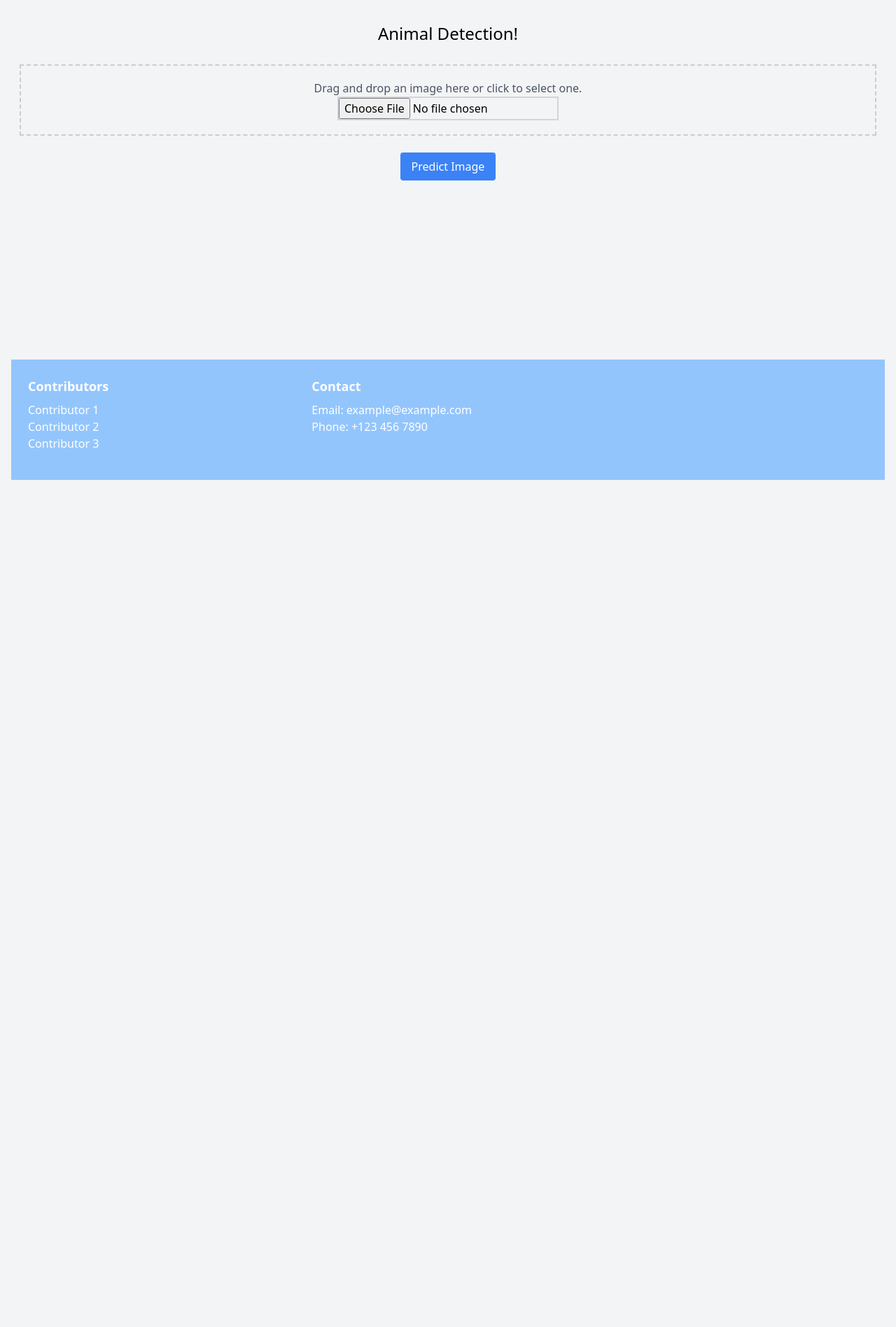
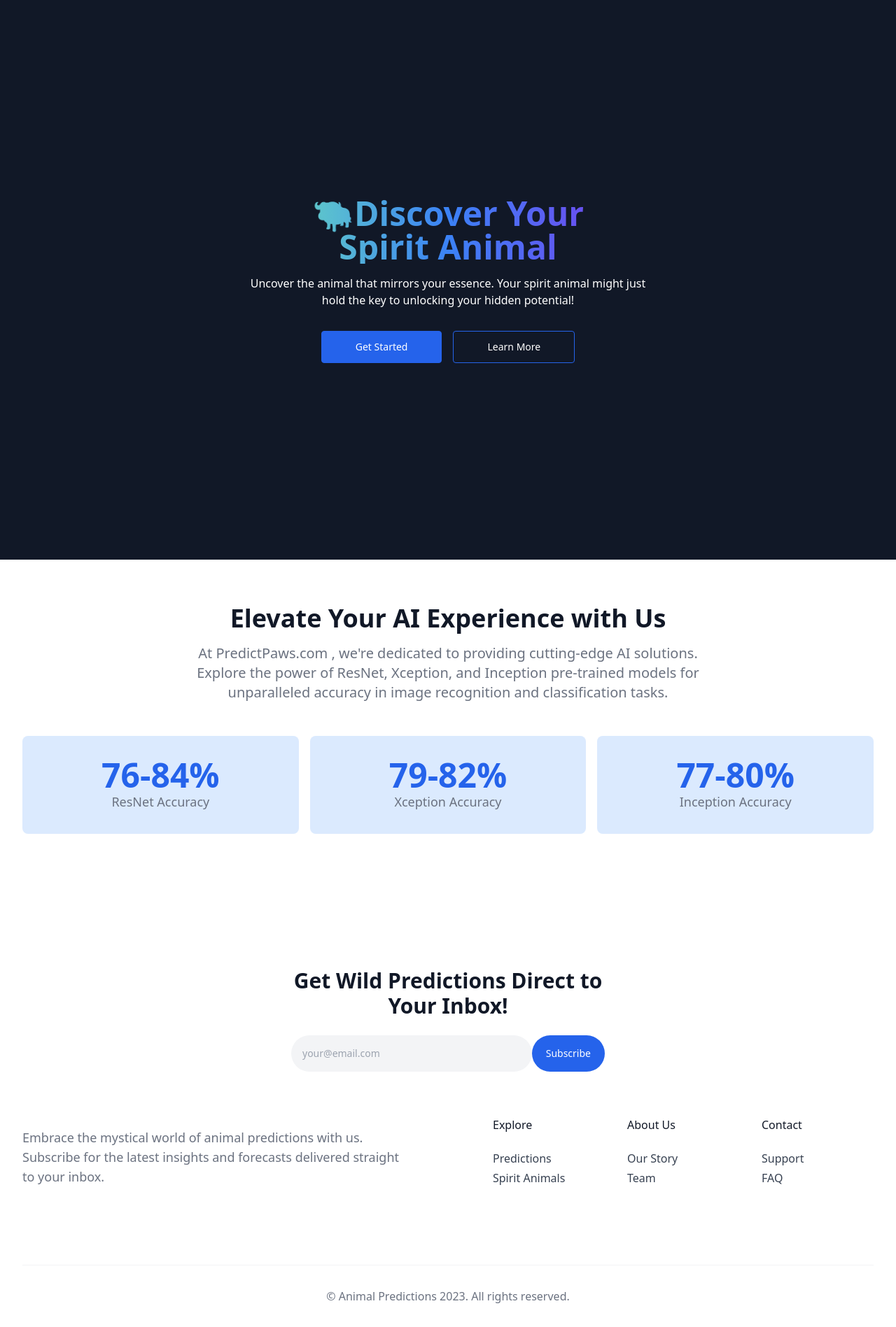
Before and after one commit to Tom-Mouse-p/animal-image-classifier, a Flask app: page / in a window 1280 px wide. Shown: the whole page at 70% size. Before the commit the page ends 686 px from the top, so only its background shows below. Run offline with Flask 2, Linux system fonts and the light colour scheme.

Commit message:
added a home page

```diff
--- a/app.py
+++ b/app.py
@@ -17,11 +17,18 @@ class_names = {
     # Add more class mappings as needed
 }
 
+
 @app.route('/', methods=['GET'])
 def hello_world():
+    return render_template('main.html', )
+
+
+@app.route('/predict', methods=['GET'])
+def predict_page():
     return render_template('index.html')
 
-@app.route('/', methods=['POST'])
+
+@app.route('/predict', methods=['POST'])
 def predict():
     imagefile = request.files['imagefile']
     image_path = "./images/" + imagefile.filename
--- a/templates/index.html
+++ b/templates/index.html
@@ -20,7 +20,7 @@
 
     <h1 class="text-2xl text-center my-4">Animal Detection!</h1>
 
-    <form class="text-center" action='/' method="post" enctype="multipart/form-data">
+    <form class="text-center" action='/predict' method="post" enctype="multipart/form-data">
 
         <div class="p-3 text-center">
             <div id="drop-zone">
--- /dev/null
+++ b/templates/main.html
@@ -0,0 +1,254 @@
+<!DOCTYPE html>
+<html lang="en">
+  <head>
+    <meta charset="UTF-8" />
+    <meta name="viewport" content="width=device-width, initial-scale=1.0" />
+    <title>Animal Detection</title>
+    <link
+      href="https://cdn.jsdelivr.net/npm/tailwindcss@2.2.15/dist/tailwind.min.css"
+      rel="stylesheet"
+    />
+  </head>
+  <body>
+    <section class="bg-gray-900 text-white">
+      <div
+        class="mx-auto max-w-screen-xl px-4 py-32 lg:flex lg:h-screen lg:items-center"
+      >
+        <div class="mx-auto max-w-3xl text-center">
+          <h1
+            class="bg-gradient-to-r from-green-300 via-blue-500 to-purple-600 bg-clip-text text-3xl font-extrabold text-transparent sm:text-5xl"
+          >
+          🐃Discover Your
+
+            <span class="sm:block"> Spirit Animal </span>
+          </h1>
+
+          <p class="mx-auto mt-4 max-w-xl sm:text-xl/relaxed">
+            Uncover the animal that mirrors your essence. Your spirit animal
+            might just hold the key to unlocking your hidden potential!
+          </p>
+
+          <div class="mt-8 flex flex-wrap justify-center gap-4">
+            <a
+              class="block w-full rounded border border-blue-600 bg-blue-600 px-12 py-3 text-sm font-medium text-white hover:bg-transparent hover:text-white focus:outline-none focus:ring active:text-opacity-75 sm:w-auto"
+              href="/predict"
+            >
+              Get Started
+            </a>
+
+            <a
+              class="block w-full rounded border border-blue-600 px-12 py-3 text-sm font-medium text-white hover:bg-blue-600 focus:outline-none focus:ring active:bg-blue-500 sm:w-auto"
+              href="#about"
+            >
+              Learn More
+            </a>
+          </div>
+        </div>
+      </div>
+    </section>
+
+    <section class="bg-white" id="about">
+      <div class="mx-auto max-w-screen-xl px-4 py-12 sm:px-6 md:py-16 lg:px-8">
+        <div class="mx-auto max-w-3xl text-center">
+          <h2 class="text-3xl font-bold text-gray-900 sm:text-4xl">
+            Elevate Your AI Experience with Us
+          </h2>
+
+          <p class="mt-4 text-gray-500 sm:text-xl">
+            At PredictPaws.com , we're dedicated to providing cutting-edge AI
+            solutions. Explore the power of ResNet, Xception, and Inception
+            pre-trained models for unparalleled accuracy in image recognition
+            and classification tasks.
+          </p>
+        </div>
+
+        <div class="mt-8 sm:mt-12">
+          <dl class="grid grid-cols-1 gap-4 sm:grid-cols-3">
+            <div
+              class="flex flex-col rounded-lg bg-blue-100 px-4 py-8 text-center"
+            >
+              <dt class="order-last text-lg font-medium text-gray-500">
+                ResNet Accuracy
+              </dt>
+
+              <dd class="text-4xl font-extrabold text-blue-600 md:text-5xl">
+                76-84%
+              </dd>
+            </div>
+
+            <div
+              class="flex flex-col rounded-lg bg-blue-100 px-4 py-8 text-center"
+            >
+              <dt class="order-last text-lg font-medium text-gray-500">
+                Xception Accuracy
+              </dt>
+
+              <dd class="text-4xl font-extrabold text-blue-600 md:text-5xl">
+                79-82%
+              </dd>
+            </div>
+
+            <div
+              class="flex flex-col rounded-lg bg-blue-100 px-4 py-8 text-center"
+            >
+              <dt class="order-last text-lg font-medium text-gray-500">
+                Inception Accuracy
+              </dt>
+
+              <dd class="text-4xl font-extrabold text-blue-600 md:text-5xl">
+                77-80%
+              </dd>
+            </div>
+          </dl>
+        </div>
+      </div>
+    </section>
+
+    <footer class="bg-white mt-16">
+      <div class="mx-auto max-w-screen-xl px-4 pb-8 pt-16 sm:px-6 lg:px-8">
+        <div class="mx-auto max-w-md">
+          <strong class="block text-center text-xl font-bold text-gray-900 sm:text-3xl">
+            Get Wild Predictions Direct to Your Inbox!
+          </strong>
+
+          <form class="mt-6">
+            <div class="flex max-w-lg">
+              <label class="sr-only" for="email"> Email </label>
+
+              <input
+                class="w-full rounded-full border-gray-200 bg-gray-100 p-4 pe-32 text-sm font-medium"
+                id="email"
+                type="email"
+                placeholder="your@email.com"
+              /><button
+                class=" end-1 top-1/2 -translate-y-1/2 rounded-full bg-blue-600 px-5 py-3 text-sm font-medium text-white transition hover:bg-blue-700" >
+                Subscribe
+              </button>
+            </div>
+          </form>
+        </div>
+
+        <div class="mt-16 grid grid-cols-1 gap-8 lg:grid-cols-2 lg:gap-32">
+          <div class="mx-auto max-w-sm lg:max-w-none">
+            <p class="mt-4 text-center text-gray-500 lg:text-left lg:text-lg">
+              Embrace the mystical world of animal predictions with us. Subscribe for the latest insights and forecasts delivered straight to your inbox.
+            </p>
+
+            <div class="mt-6 flex justify-center gap-4 lg:justify-start">
+              <a
+                class="text-gray-700 transition hover:text-gray-700/75"
+                href="#"
+                target="_blank"
+                rel="noreferrer"
+              >
+                <span class="sr-only"> Facebook </span>
+
+                <svg
+                  class="h-6 w-6"
+                  fill="currentColor"
+                  viewBox="0 0 24 24"
+                  aria-hidden="true"
+                >
+                  <!-- Facebook Icon -->
+                </svg>
+              </a>
+
+              <!-- Add your social media links and icons here -->
+
+            </div>
+          </div>
+
+          <div class="grid grid-cols-1 gap-8 text-center lg:grid-cols-3 lg:text-left">
+            <div>
+              <strong class="font-medium text-gray-900"> Explore </strong>
+
+              <ul class="mt-6 space-y-1">
+                <li>
+                  <a
+                    class="text-gray-700 transition hover:text-gray-700/75"
+                    href="#"
+                  >
+                    Predictions
+                  </a>
+                </li>
+
+                <li>
+                  <a
+                    class="text-gray-700 transition hover:text-gray-700/75"
+                    href="#"
+                  >
+                    Spirit Animals
+                  </a>
+                </li>
+
+                <!-- Add more navigation links related to your content -->
+
+              </ul>
+            </div>
+
+            <div>
+              <strong class="font-medium text-gray-900"> About Us </strong>
+
+              <ul class="mt-6 space-y-1">
+                <li>
+                  <a
+                    class="text-gray-700 transition hover:text-gray-700/75"
+                    href="#"
+                  >
+                    Our Story
+                  </a>
+                </li>
+
+                <li>
+                  <a
+                    class="text-gray-700 transition hover:text-gray-700/75"
+                    href="#"
+                  >
+                    Team
+                  </a>
+                </li>
+
+                <!-- Add more about us links -->
+
+              </ul>
+            </div>
+
+            <div>
+              <strong class="font-medium text-gray-900"> Contact </strong>
+
+              <ul class="mt-6 space-y-1">
+                <li>
+                  <a
+                    class="text-gray-700 transition hover:text-gray-700/75"
+                    href="#"
+                  >
+                    Support
+                  </a>
+                </li>
+
+                <li>
+                  <a
+                    class="text-gray-700 transition hover:text-gray-700/75"
+                    href="#"
+                  >
+                    FAQ
+                  </a>
+                </li>
+
+                <!-- Add more contact links -->
+
+              </ul>
+            </div>
+          </div>
+        </div>
+
+        <div class="mt-16 border-t border-gray-100 pt-8">
+          <p class="text-center text-xs/relaxed text-gray-500">
+            © Animal Predictions 2023. All rights reserved.
+          </p>
+        </div>
+      </div>
+    </footer>
+
+  </body>
+</html>
```
Also changed, not shown: images/OIP (1).jpeg (added), images/omkar.jpg (added).
